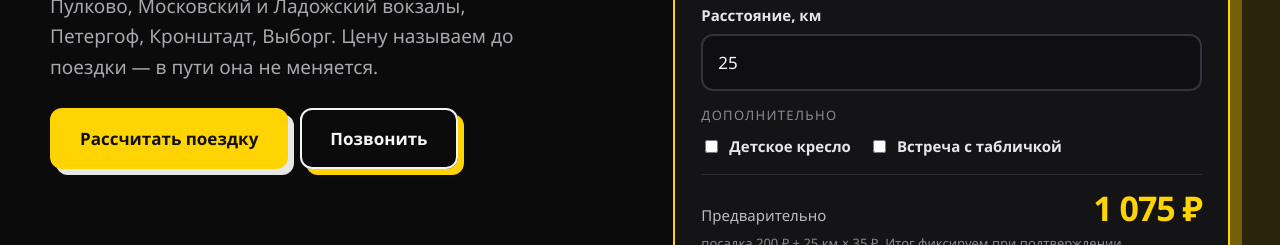
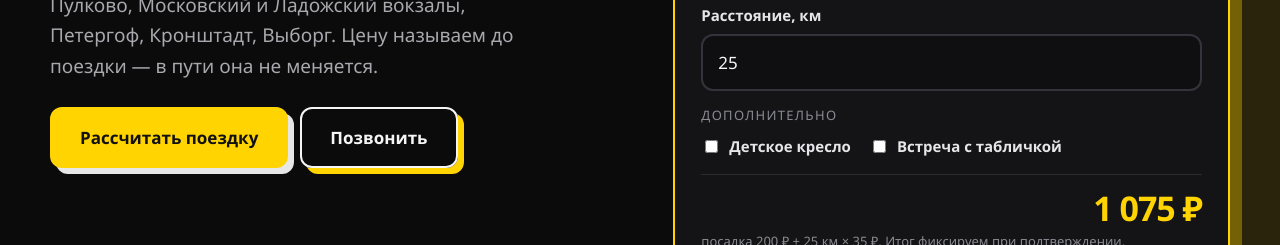
Before and after one commit to sergbcv-debug/transfer-78, a plain HTML site: page index.html in a window 1280 px wide. Shown: the part 555-800 px from the top of the page. Drawn offline with Linux system fonts and the light colour scheme.

Commit message:
Price without 'preliminary' label, aligned right

```diff
--- a/index.html
+++ b/index.html
@@ -86,7 +86,6 @@
           <label><input type="checkbox" id="opt-sign" value="500"> Встреча с табличкой</label>
         </fieldset>
         <p class="calc-total">
-          <span>Предварительно</span>
           <strong id="total">1 075 ₽</strong>
         </p>
         <p class="calc-note" id="calc-note">Посадка 200 ₽ + 25 км × 35 ₽</p>
--- a/transfer.css
+++ b/transfer.css
@@ -218,3 +218,5 @@
   .map-box { height: 360px; }
   .map-modal-head { font-size: 15px; }
 }
+/* цена без подписи «предварительно» — прижимаем вправо */
+.calc-total { justify-content: flex-end; }
```
